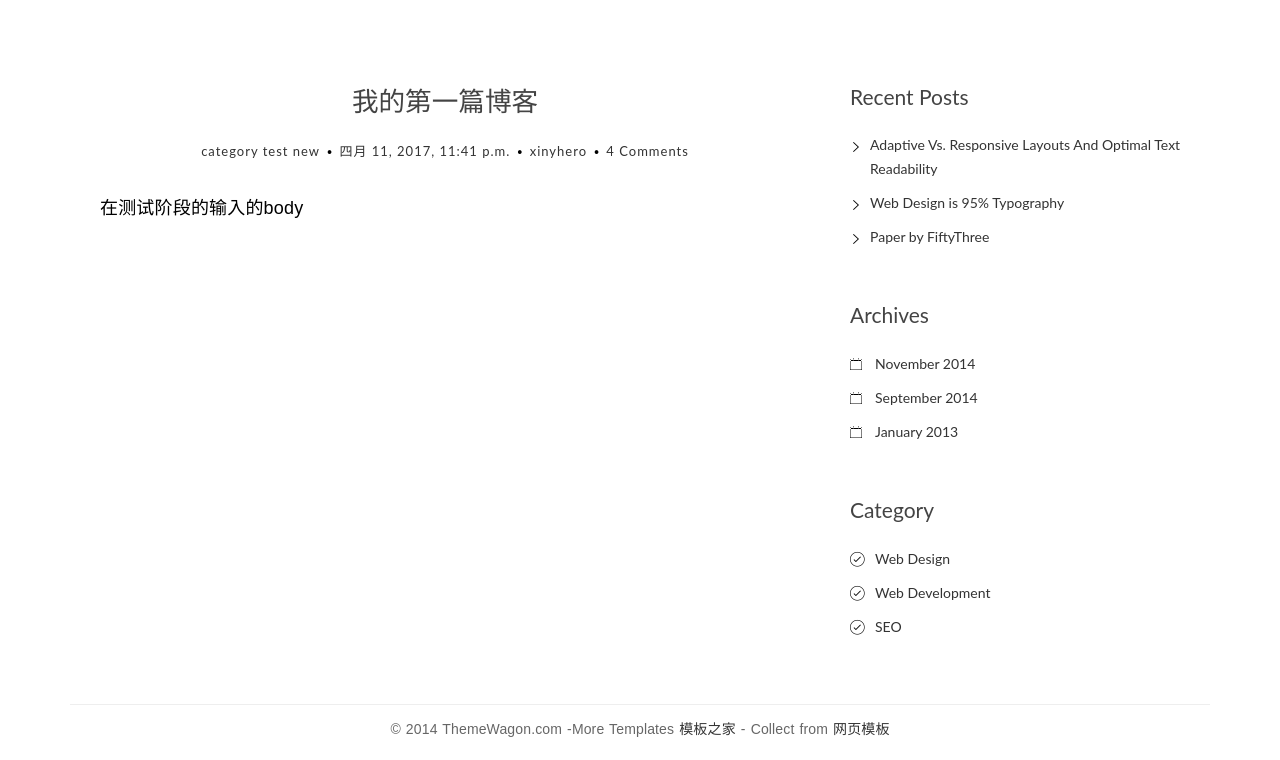
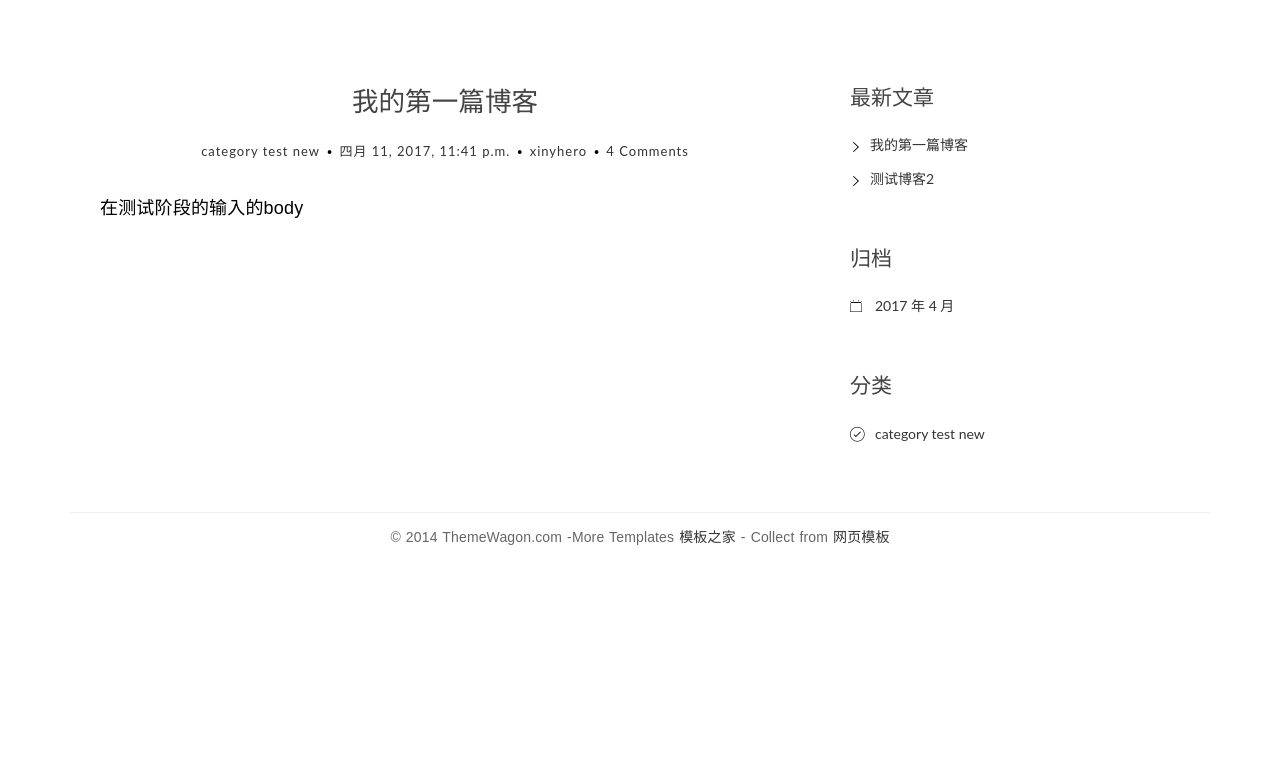
Before and after one commit to Marmot93/blogproject, a Django app: page /post/2/ in a window 1280 px wide. Shown: the part 91-851 px from the top of the page. After the commit the page ends 636 px from the top, so only its background shows below. Run offline with Django 3.2, Linux system fonts and the light colour scheme; data comes from the database, SQL or seed files in the repository; some libraries are stand-ins or nearby versions.

Commit message:
右侧列表

```diff
--- a/templates/blog_tags.py
+++ b/blog/templatetags/blog_tags.py
@@ -1,4 +1,4 @@
-from .blog.models import Post,Category
+from ..models import Post,Category
 from django import template
 
 
--- a/templates/base.html
+++ b/templates/base.html
@@ -73,46 +73,37 @@
 					</main>
 					<aside class="col-md-4">
 						<div class="widget widget-recent-posts">
-							<h3 class="widget-title">Recent Posts</h3>
+							<h3 class="widget-title">最新文章</h3>
+                            {% get_recent_posts as recent_post_list %}
 							<ul>
+                                {% for post in recent_post_list %}
 								<li>
-									<a href="#">Adaptive Vs. Responsive Layouts And Optimal Text Readability</a>
+									<a href="{{ post.get_absolute_url }}">{{ post.title }}</a>
 								</li>
-								<li>
-									<a href="#">Web Design is 95% Typography</a>
-								</li>
-								<li>
-									<a href="#">Paper by FiftyThree</a>
-								</li>
+								{% endfor %}
 							</ul>
 						</div>
 						<div class="widget widget-archives">
-							<h3 class="widget-title">Archives</h3>
+							<h3 class="widget-title">归档</h3>
+                            {% archives as date_list %}
 							<ul>
+                                {% for date in date_list %}
 								<li>
-									<a href="#">November 2014</a>
+									<a href="#">{{ date.year }} 年 {{ date.month }} 月</a>
 								</li>
-								<li>
-									<a href="#">September 2014</a>
-								</li>
-								<li>
-									<a href="#">January 2013</a>
-								</li>
+                                {% endfor %}
 							</ul>
 						</div>
 
 						<div class="widget widget-category">
-							<h3 class="widget-title">Category</h3>
+							<h3 class="widget-title">分类</h3>
+                            {% get_categories as category_list %}
 							<ul>
+                                {% for category in category_list %}
 								<li>
-									<a href="#">Web Design</a>
+									<a href="#">{{ category.name }}</a>
 								</li>
-								<li>
-									<a href="#">Web Development</a>
-								</li>
-								<li>
-									<a href="#">SEO</a>
-								</li>
+                                {% endfor %}
 							</ul>
 						</div>
 					</aside>
```
Also changed, not shown: blog/templatetags/__init__.py (added).
